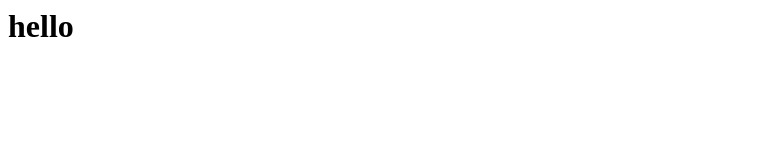
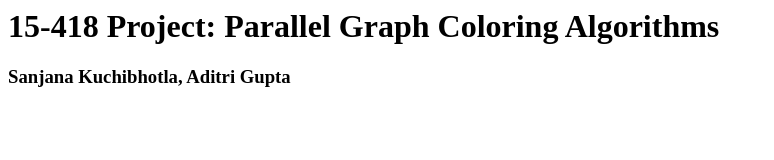
Before and after one commit to sanjanakuchibhotla/parallel-graph-coloring, a plain HTML site: page index.html in a window 1280 px wide. Shown: the whole page, without its empty margins (0-774 px from the left). Drawn offline with Linux system fonts and the light colour scheme.

Commit message:
Update index.html

```diff
--- a/index.html
+++ b/index.html
@@ -1 +1,3 @@
-<h1>hello</h1>
+<h1>15-418 Project: Parallel Graph Coloring Algorithms</h1>
+
+<h3>Sanjana Kuchibhotla, Aditri Gupta</h3>
```
